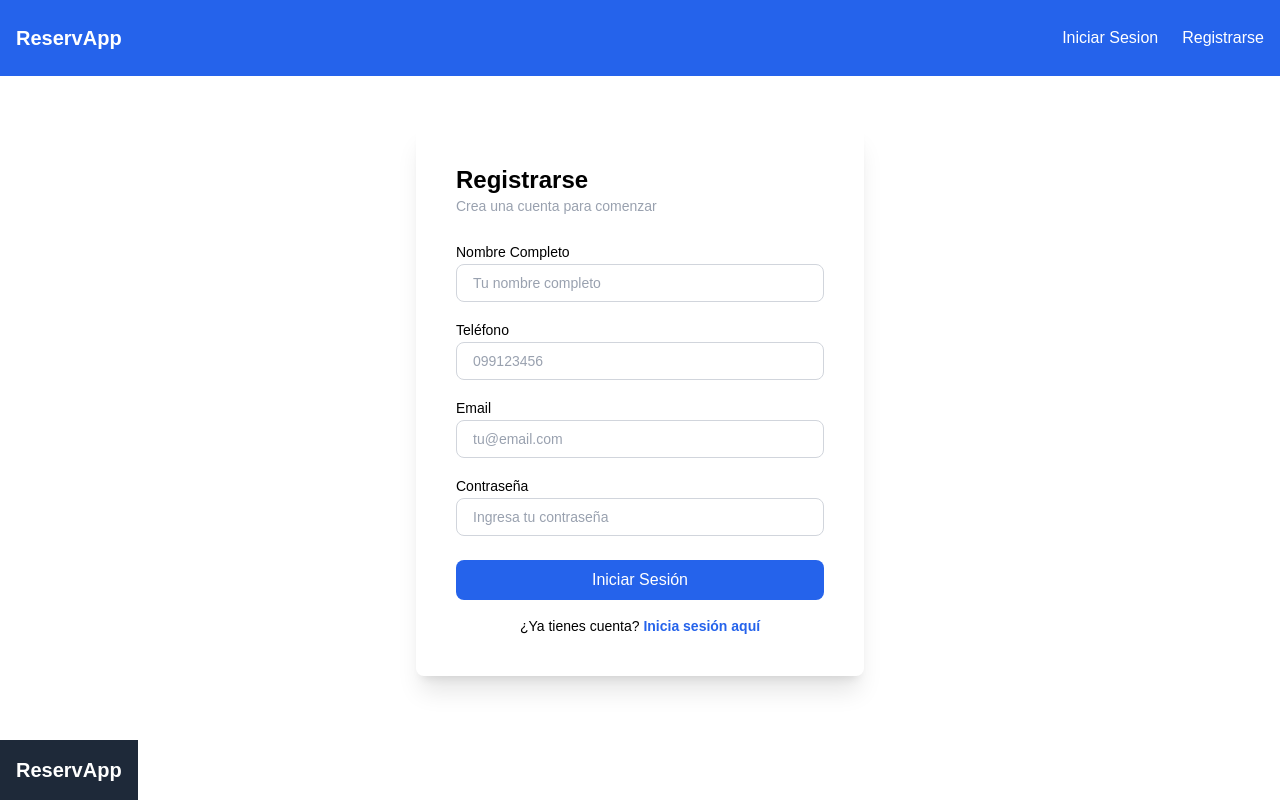
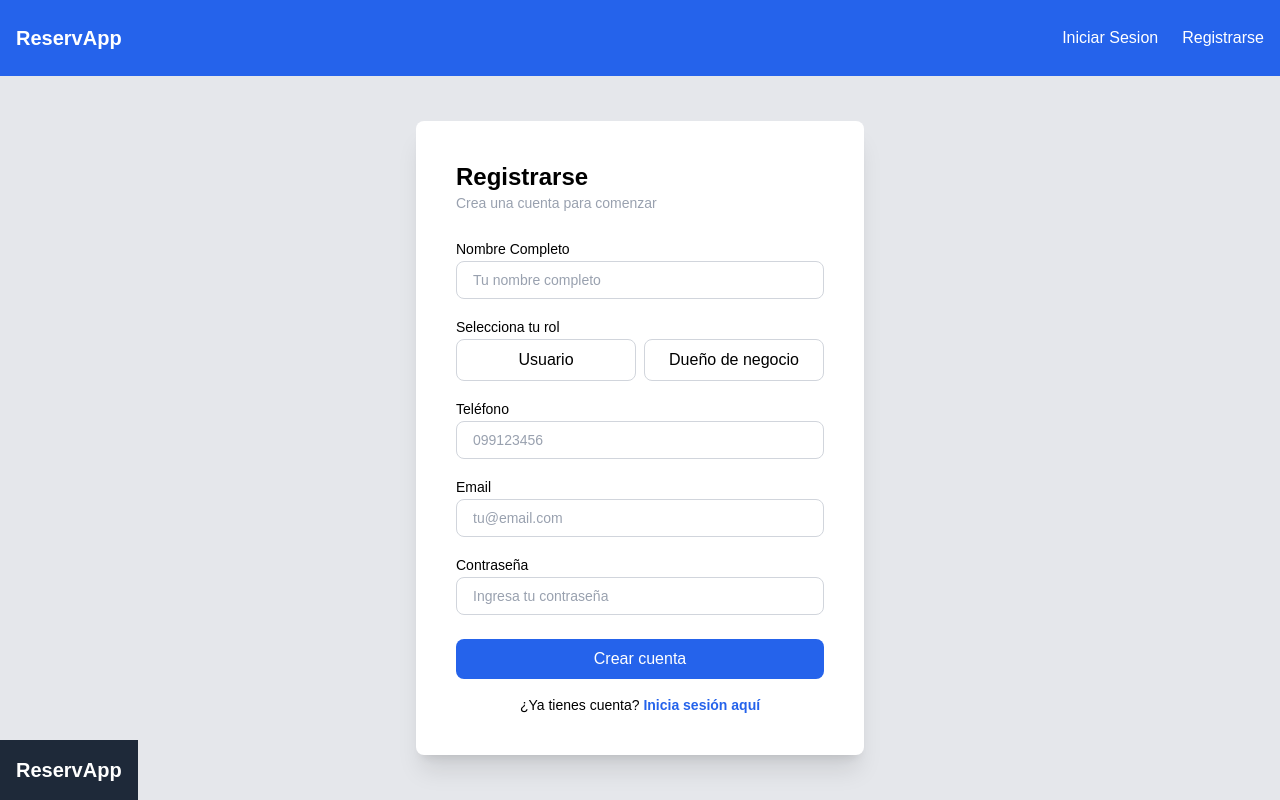
Before and after one commit to JuanI004/app-reservApp, a Next.js app: page /signup in a window 1280 px wide. Built offline with nearby package versions, Linux system fonts and the light colour scheme; no server answers.

Commit message:
implementar autenticacion en signup

```diff
--- /dev/null
+++ b/app/auth/verificacion/page.js
@@ -0,0 +1,30 @@
+"use client";
+import { useEffect } from "react";
+import { useRouter } from "next/navigation";
+import { supabase } from "../../../lib/supabase";
+
+export default function AuthCallback() {
+  const router = useRouter();
+  useEffect(() => {
+    const handleCallback = async () => {
+      const { data, error } = await supabase.auth.getSession();
+      if (error || !data.session) {
+        router.push("/");
+        return;
+      }
+      router.push("/crear-cuenta/personaje");
+    };
+    handleCallback();
+  }, [router]);
+  return (
+    <div className="w-screen h-screen flex items-center justify-center bg-white">
+      <div className="flex flex-col items-center gap-4">
+        <div
+          className="w-10 h-10 border-2 border-t-transparent rounded-full animate-spin"
+          style={{ borderColor: "#2563EB", borderTopColor: "transparent" }}
+        />
+        <p className="text-[#2563EB] text-lg ">Verificando cuenta...</p>
+      </div>
+    </div>
+  );
+}
--- a/app/layout.js
+++ b/app/layout.js
@@ -1,7 +1,7 @@
 import { Geist, Geist_Mono } from "next/font/google";
 import "./globals.css";
-import Header from "./components/Header";
-import Footer from "./components/Footer";
+import Header from "../components/Header";
+import Footer from "../components/Footer";
 
 const geistSans = Geist({
   variable: "--font-geist-sans",
--- a/app/login/page.js
+++ b/app/login/page.js
@@ -2,9 +2,9 @@
 
 import { useState } from "react";
 import Link from "next/link";
-import Button from "../components/ui/Button";
-import Input from "../components/ui/Input";
-import { Label } from "../components/ui/Label";
+import Button from "../../components/ui/Button";
+import Input from "../../components/ui/Input";
+import { Label } from "../../components/ui/Label";
 
 const Auth = () => {
   const [loading, setLoading] = useState(false);
@@ -16,8 +16,8 @@ const Auth = () => {
   });
 
   return (
-    <div className="min-h-screen bg-white flex items-center justify-center bg-secondary/30">
-      <main className="w-full p-10 max-w-md rounded-lg shadow-lg">
+    <div className="min-h-screen pt-[76px] bg-gray-200 flex items-center justify-center bg-secondary/30">
+      <main className="w-full p-10 bg-white max-w-md rounded-lg shadow-lg">
         <div className="mb-6 ">
           <h1 className="text-2xl font-bold text-black">Iniciar Sesión</h1>
           <p className="text-sm  text-gray-400">
--- a/app/signup/page.js
+++ b/app/signup/page.js
@@ -2,23 +2,98 @@
 
 import { useState } from "react";
 import Link from "next/link";
-import Button from "../components/ui/Button";
-import Input from "../components/ui/Input";
-import Label from "../components/ui/Label";
+import Button from "../../components/ui/Button";
+import Input from "../../components/ui/Input";
+import Label from "../../components/ui/Label";
+import { supabase } from "../../lib/supabase";
 
 const Auth = () => {
   const [isLogin, setIsLogin] = useState(true);
   const [loading, setLoading] = useState(false);
+  const [mensaje, setMensaje] = useState({});
+
   const [formData, setFormData] = useState({
     email: "",
     password: "",
     fullName: "",
     phone: "",
+    rol: "",
   });
 
+  function validarForm() {
+    const newErrores = {};
+
+    if (!formData.email.trim()) {
+      newErrores.errorEmail = "El correo electrónico es obligatorio";
+    } else if (!/\S+@\S+\.\S+/.test(formData.email)) {
+      newErrores.errorEmail = "El correo electrónico no es válido";
+    }
+
+    if (!formData.fullName.trim()) {
+      newErrores.errorFullName = "El nombre completo es obligatorio";
+    }
+
+    if (!formData.rol.trim()) {
+      newErrores.errorRol = "El rol es obligatorio";
+    }
+
+    if (!formData.phone.trim()) {
+      newErrores.errorPhone = "El teléfono es obligatorio";
+    } else if (!/^\d{9}$/.test(formData.phone)) {
+      newErrores.errorPhone = "El teléfono debe tener 9 dígitos";
+    }
+
+    if (!formData.password.trim()) {
+      newErrores.errorPassword = "La contraseña es obligatoria";
+    } else if (formData.password.length < 6) {
+      newErrores.errorPassword =
+        "La contraseña debe tener al menos 6 caracteres";
+    }
+
+    setMensaje(newErrores);
+    return Object.keys(newErrores).length === 0;
+  }
+
+  const handleSubmit = async (e) => {
+    e.preventDefault();
+    setMensaje({});
+
+    if (!validarForm()) {
+      return;
+    }
+
+    setLoading(true);
+    const { data, error } = await supabase.auth.signUp({
+      email: formData.email,
+      password: formData.password,
+      options: {
+        data: {
+          full_name: formData.fullName,
+          phone: formData.phone,
+          rol: formData.rol,
+        },
+        emailRedirectTo: "http://localhost:3000/login",
+      },
+    });
+
+    if (!error && data.user && data.user.identities?.length === 0) {
+      setMensaje({ errorGeneral: "Ya existe una cuenta con ese correo." });
+      return;
+    }
+    setLoading(false);
+
+    if (error) {
+      setMensaje({ errorGeneral: error.message });
+    } else {
+      setMensaje({
+        success: "¡Cuenta creada! Revisá tu correo para confirmar tu cuenta.",
+      });
+    }
+  };
+
   return (
-    <div className="min-h-screen bg-white flex items-center justify-center bg-secondary/30">
-      <main className="w-full p-10 max-w-md rounded-lg shadow-xl">
+    <div className="min-h-screen pt-[76px] bg-gray-200 flex items-center justify-center bg-secondary/30">
+      <main className="w-full p-10 bg-white max-w-md rounded-lg shadow-xl">
         <div className="mb-6 ">
           <h1 className="text-2xl font-bold text-black">Registrarse</h1>
           <p className="text-sm  text-gray-400">
@@ -26,8 +101,7 @@ const Auth = () => {
           </p>
         </div>
         <div>
-          <form onSubmit={() => {}} className="space-y-4">
-            <>
+          <form onSubmit={handleSubmit} className="space-y-4">
             <div className="space-y-2">
               <Label htmlFor="fullName">Nombre Completo</Label>
               <Input
@@ -35,11 +109,54 @@ const Auth = () => {
                 type="text"
                 value={formData.fullName}
                 placeholder="Tu nombre completo"
-                  onChange={(e) =>
-                    setFormData({ ...formData, fullName: e.target.value })
-                  }
-                  required={!isLogin}
+                onChange={(e) => {
+                  setMensaje({ ...mensaje, errorFullName: null });
+                  setFormData({ ...formData, fullName: e.target.value });
+                }}
               />
+              {mensaje.errorFullName && (
+                <p className="p-2 bg-[#ef44443f] rounded-lg text-red-600 border border-red-600 text-sm mt-1">
+                  {mensaje.errorFullName}
+                </p>
+              )}
+            </div>
+            <div className="space-y-2">
+              <Label htmlFor="fullName">Selecciona tu rol</Label>
+              <div className="grid grid-cols-2 gap-2">
+                <button
+                  type="button"
+                  className={`py-2 px-4 rounded-lg border cursor-pointer ${
+                    formData.rol === "usuario"
+                      ? "bg-[#2563EB] text-white border-[#2563EB]"
+                      : "bg-white text-black border-gray-300"
+                  }`}
+                  onClick={() => {
+                    setMensaje({ ...mensaje, errorRol: null });
+                    setFormData({ ...formData, rol: "usuario" });
+                  }}
+                >
+                  Usuario
+                </button>
+                <button
+                  type="button"
+                  className={`py-2 px-4 rounded-lg border cursor-pointer ${
+                    formData.rol === "dueño"
+                      ? "bg-[#2563EB] text-white border-[#2563EB]"
+                      : "bg-white text-black border-gray-300"
+                  }`}
+                  onClick={() => {
+                    setMensaje({ ...mensaje, errorRol: null });
+                    setFormData({ ...formData, rol: "dueño" });
+                  }}
+                >
+                  Dueño de negocio
+                </button>
+              </div>
+              {mensaje.errorRol && (
+                <p className="p-2 bg-[#ef44443f] rounded-lg text-red-600 border border-red-600 text-sm mt-1">
+                  {mensaje.errorRol}
+                </p>
+              )}
             </div>
             <div className="space-y-2">
               <Label htmlFor="phone">Teléfono</Label>
@@ -48,12 +165,17 @@ const Auth = () => {
                 type="tel"
                 placeholder="099123456"
                 value={formData.phone}
-                  onChange={(e) =>
-                    setFormData({ ...formData, phone: e.target.value })
-                  }
+                onChange={(e) => {
+                  setMensaje({ ...mensaje, errorPhone: null });
+                  setFormData({ ...formData, phone: e.target.value });
+                }}
               />
+              {mensaje.errorPhone && (
+                <p className="p-2 bg-[#ef44443f] rounded-lg text-red-600 border border-red-600 text-sm mt-1">
+                  {mensaje.errorPhone}
+                </p>
+              )}
             </div>
-            </>
             <div>
               <Label htmlFor="email">Email</Label>
               <Input
@@ -61,11 +183,16 @@ const Auth = () => {
                 type="email"
                 value={formData.email}
                 placeholder="tu@email.com"
-                onChange={(e) =>
-                  setFormData({ ...formData, email: e.target.value })
-                }
-                required
+                onChange={(e) => {
+                  setMensaje({ ...mensaje, errorEmail: null });
+                  setFormData({ ...formData, email: e.target.value });
+                }}
               />
+              {mensaje.errorEmail && (
+                <p className="p-2 bg-[#ef44443f] rounded-lg text-red-600 border border-red-600 text-sm mt-1">
+                  {mensaje.errorEmail}
+                </p>
+              )}
             </div>
             <div className="space-y-2">
               <Label htmlFor="password">Contraseña</Label>
@@ -74,17 +201,30 @@ const Auth = () => {
                 type="password"
                 value={formData.password}
                 placeholder="Ingresa tu contraseña"
-                onChange={(e) =>
-                  setFormData({ ...formData, password: e.target.value })
-                }
-                required
+                onChange={(e) => {
+                  setMensaje({ ...mensaje, errorPassword: null });
+                  setFormData({ ...formData, password: e.target.value });
+                }}
               />
+              {mensaje.errorPassword && (
+                <p className="p-2 bg-[#ef44443f] rounded-lg text-red-600 border border-red-600 text-sm mt-1">
+                  {mensaje.errorPassword}
+                </p>
+              )}
             </div>
+            {mensaje.errorGeneral && (
+              <p className="text-red-500 text-sm mt-1">
+                {mensaje.errorGeneral}
+              </p>
+            )}
+            {mensaje.success && (
+              <p className="text-green-500 text-sm mt-1">{mensaje.success}</p>
+            )}
             <Button
               type="submit"
               className="mt-2 w-full cursor-pointer bg-[#2563EB] text-white py-2 rounded-lg hover:bg-[#1E40AF] transition"
             >
-              Iniciar Sesión
+              Crear cuenta
             </Button>
           </form>
           <div className="mt-4 text-center text-sm">
--- /dev/null
+++ b/lib/supabase.js
@@ -0,0 +1,6 @@
+import { createClient } from "@supabase/supabase-js";
+
+export const supabase = createClient(
+  process.env.NEXT_PUBLIC_SUPABASE_URL,
+  process.env.NEXT_PUBLIC_SUPABASE_PUBLISHABLE_KEY,
+);
--- a/package.json
+++ b/package.json
@@ -9,6 +9,8 @@
     "lint": "eslint"
   },
   "dependencies": {
+    "@supabase/ssr": "^0.10.2",
+    "@supabase/supabase-js": "^2.103.2",
     "next": "16.2.3",
     "postcss": "^8.5.9",
     "react": "19.2.4",
```
Also changed, not shown: components/Footer.jsx (renamed from app/components/Footer.jsx), components/Header.jsx (renamed from app/components/Header.jsx), components/ui/Button.jsx (renamed from app/components/ui/Button.jsx), components/ui/Input.jsx (renamed from app/components/ui/Input.jsx), components/ui/Label.jsx (renamed from app/components/ui/Label.jsx), 1 other file (tests, documents, lock files or other folders). Lines whose indentation alone changed are shown as unchanged.
